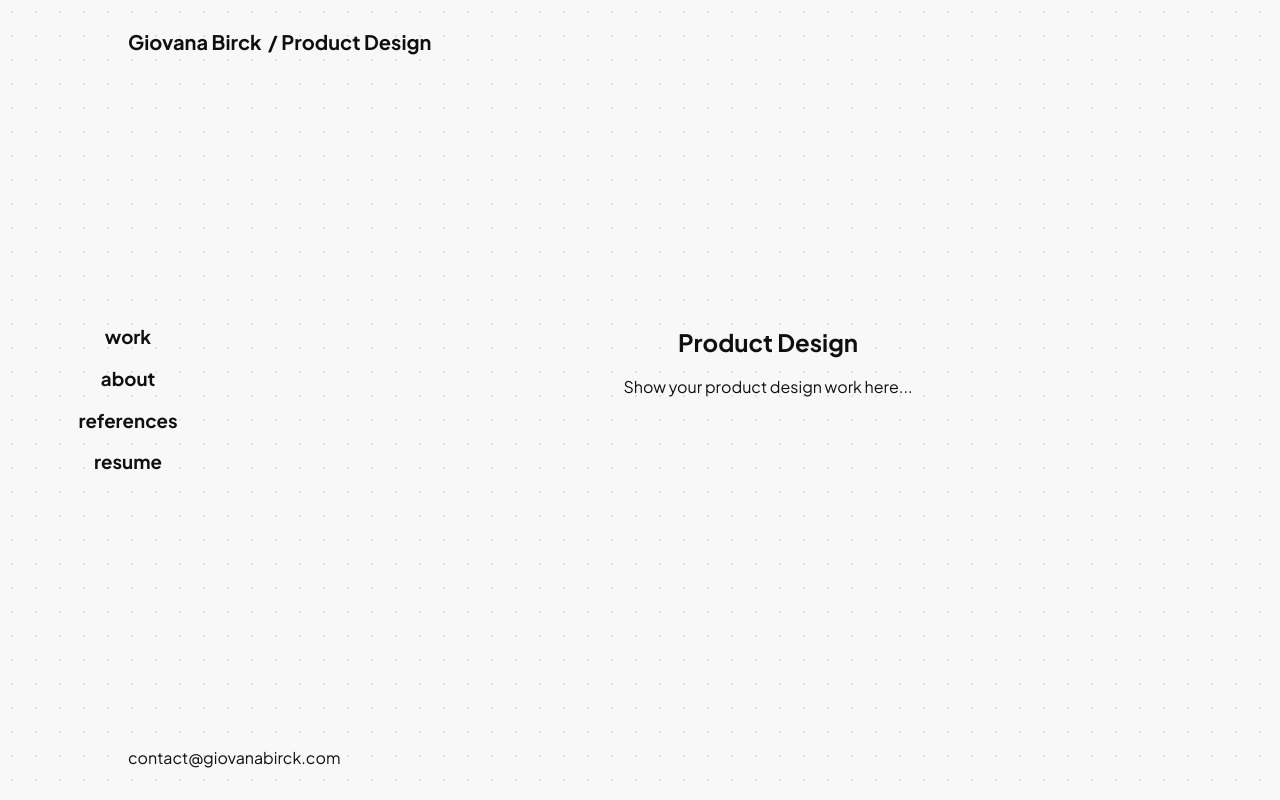
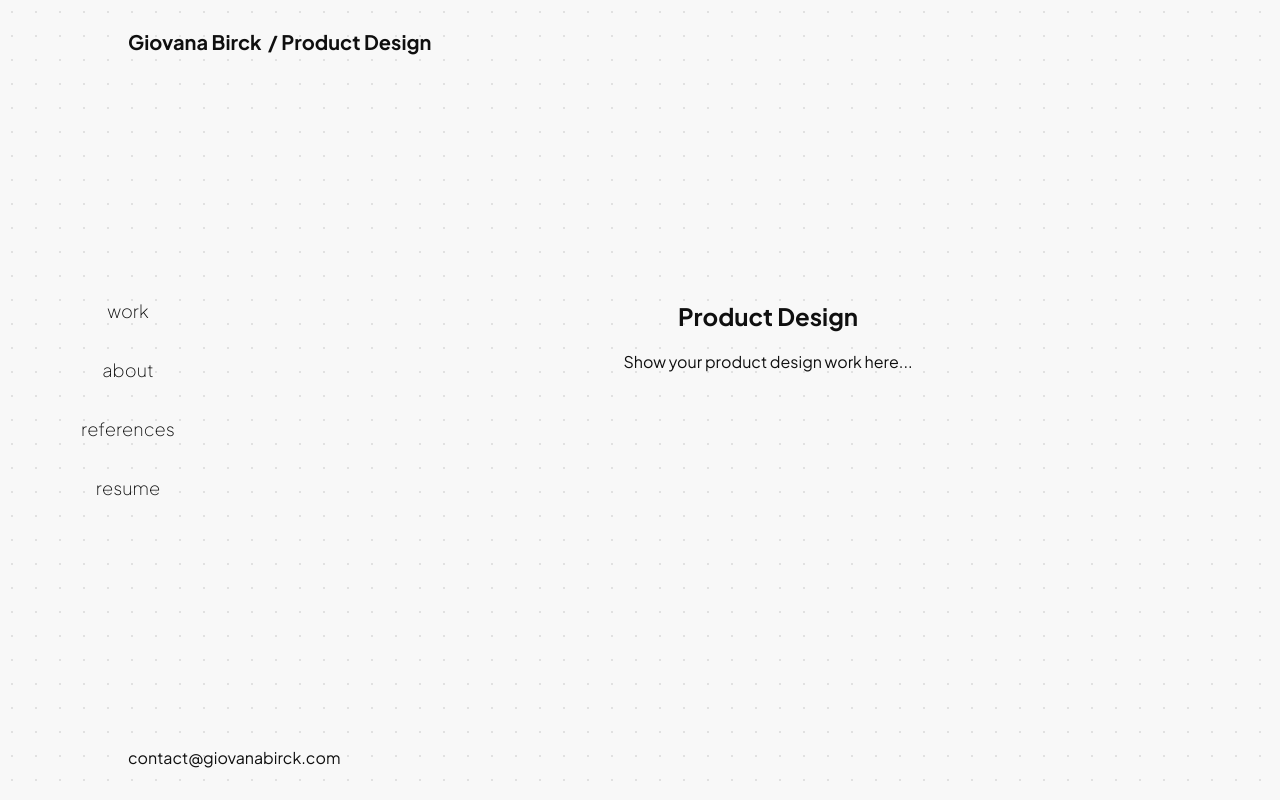
Before and after one commit to giovanabirck/website-test, a React (Create React App) app: page /product-design in a window 1280 px wide. Built offline with nearby package versions, Linux system fonts and the light colour scheme.

Commit message:
styling navigation

```diff
--- a/src/pages/product-design/ProductDesign.modules.css
+++ b/src/pages/product-design/ProductDesign.modules.css
@@ -11,6 +11,14 @@
 
 .navigation {
     width: 20vw;
+    display: flex;
+    flex-direction: column;
+    justify-content: flex-start;
+}
+
+.navigation h3{
+    font-size: 18px;
+    font-weight: 200;
 }
 
 .content {
```
